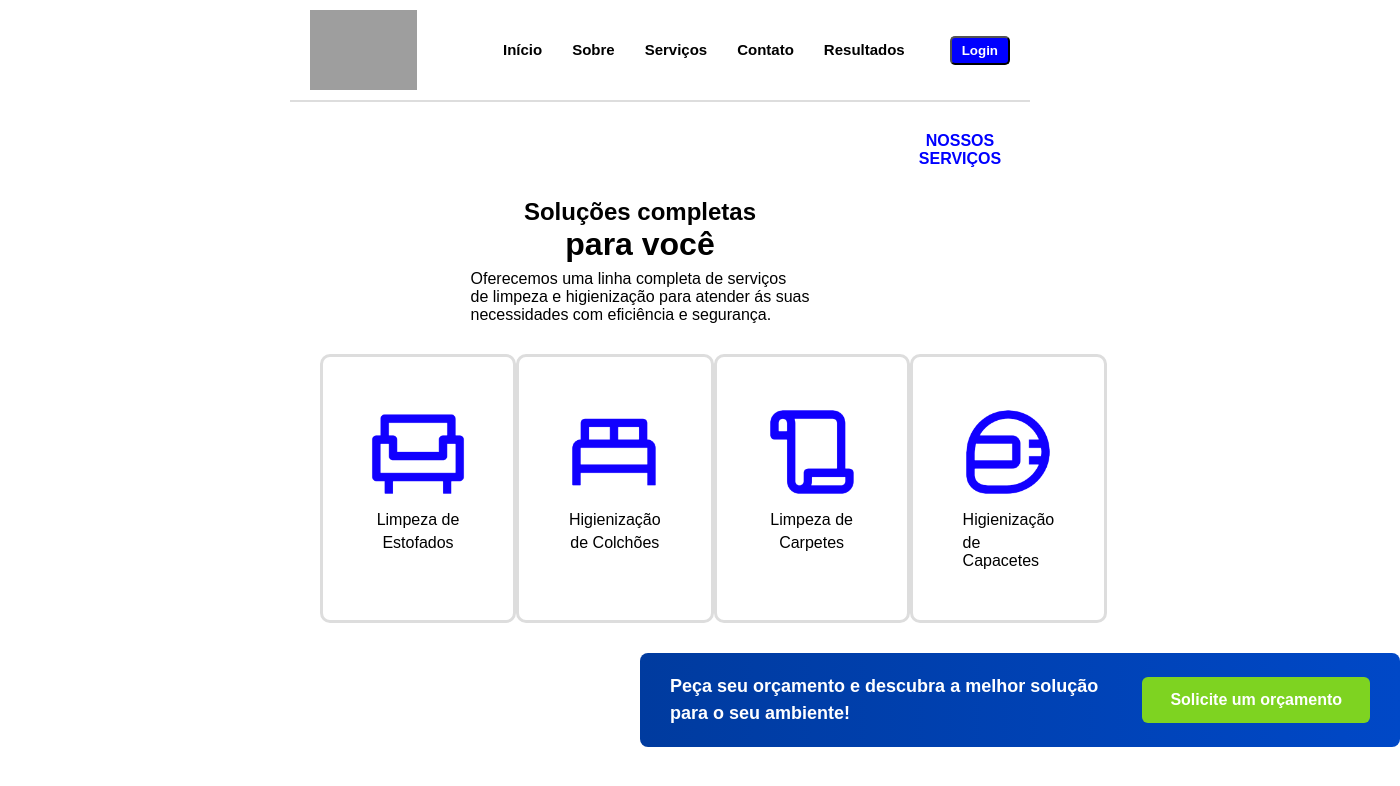
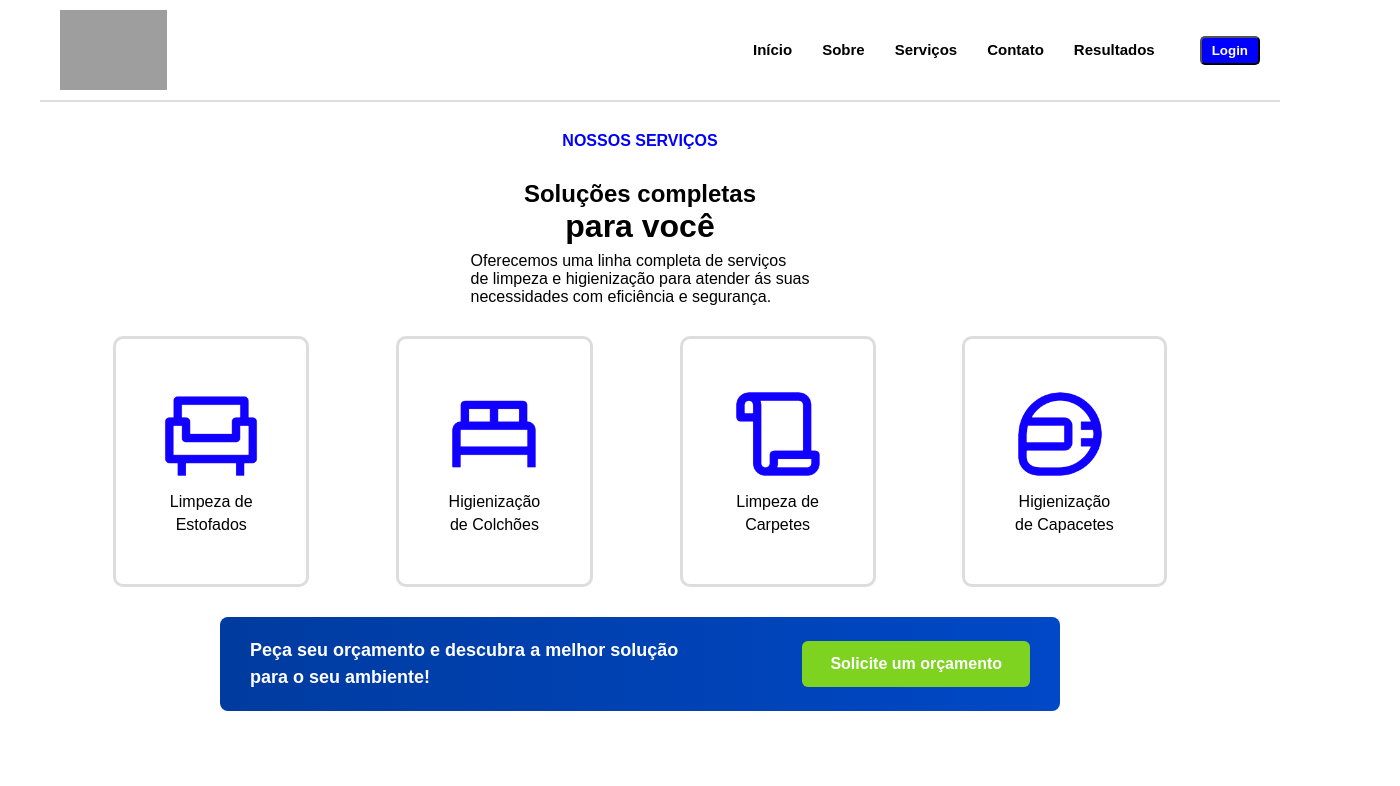
Before and after one commit to PedroHenrrique17/cleanozo-higienizacao, a plain HTML site: page public/servicos.html in a window 1280 px wide. Shown: the whole page, 1400 px wide, since content can reach past the window. Drawn offline with Linux system fonts and the light colour scheme; grey boxes are pictures that could not be loaded.

Commit message:
feat:Quase pronto

```diff
--- a/public/css/style.css
+++ b/public/css/style.css
@@ -262,7 +262,7 @@ header nav ul {
 .sobre {
     display: flex;
     flex-direction: column;
-    padding: 30px 200px;
+    padding: 30px 100px;
     margin: 30px 0;
 }
 
@@ -279,7 +279,7 @@ header nav ul {
     height: 350px;
     border-radius: 10px;
     display: flex;
-    padding: 0px 800px;
+    padding: 0px 650px;
     margin-top: -340px;
 }
 
@@ -321,7 +321,7 @@ header nav ul {
     display: flex;
     text-align: center;
     justify-content: center;
-    margin: 30px 670px;
+    margin: 30px 500px;
     font-weight: bold;
     color: blue;
 }
@@ -398,7 +398,7 @@ header nav ul {
     background: linear-gradient(90deg, #003b9f, #0048c7);
     border-radius: 8px;
     padding: 20px 30px;
-    margin-left: 350px;
+    margin-left: 180px;
     display: flex;
     justify-content: space-between;
     align-items: center;
@@ -491,8 +491,8 @@ header nav ul {
 }
 
 .container{
-    max-width:700px;
-    margin:auto;
+    max-width:1200px;
+    margin: 0 auto;
 }
 
 .subtitulo{
```
